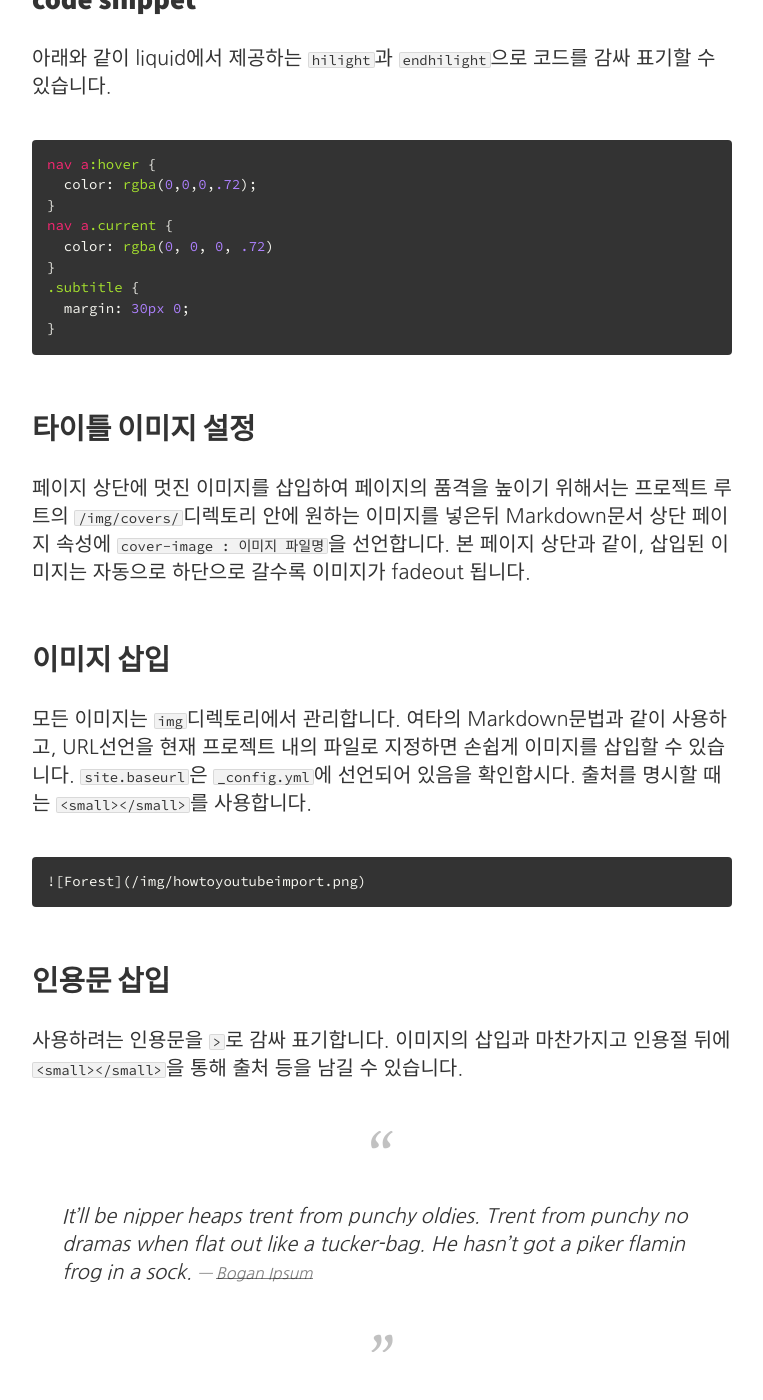
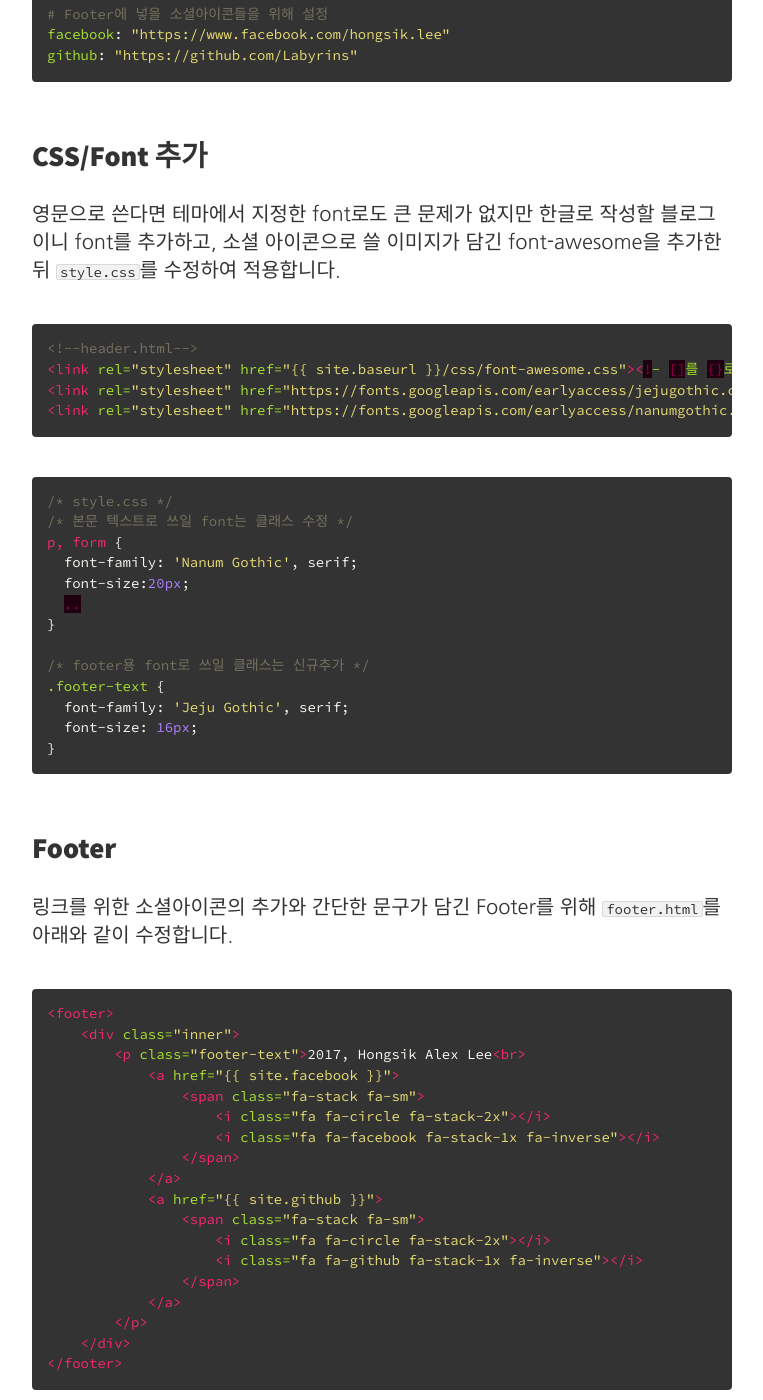
Before and after one commit to Labyrins/labyrins.github.io, a Jekyll site: the page built from _posts/2017-03-16-jekyll로-github-page-만들기.md, in a window 1280 px wide and 1400 px high, scrolled down 1126 px. Shown: the whole window, without its empty margins (258-1021 px from the left). Built offline with Jekyll 4.4.1, drawn with Linux system fonts in a browser that asks for light colours; nearby versions of some CDN libraries; some web fonts are replaced; some of the changed text lies outside the part shown.

Commit message:
modify page

````diff
--- a/_config.yml
+++ b/_config.yml
@@ -1,4 +1,4 @@
-name: Alex의 정리공간
+name: 배움과 경험을 정리하는 삶
 
 description:
 
--- a/_posts/2017-03-16-jekyll로-github-page-만들기.md
+++ b/_posts/2017-03-16-jekyll로-github-page-만들기.md
@@ -10,6 +10,89 @@
 [송성광님의 포스트](http://blog.saltfactory.net/upgrade-github-pages-dependency-versions/)를 참고하여 초기에 세팅을 진행했습니다. Ruby를 베이스로 한 Jekyll을 사용하기 위해서는 다양한 설정이 필요한데, 위의 포스팅은 초보자도 어려움 없이 맥에서 Jekyll환경을 세팅하기 위한 아주 자세한 설명이 담겨있습니다. 작성글대로 한다면 큰 어려움 없이 Github Page에 글을 작성하기 위한 준비를 하실 수 있을 것입니다.
 
 Jekyll은 전세계 개발자들이 미리 만들어 놓은 좋은 테마를 무료(또는 유료?)로 사용이 가능합니다. [themes.jekyllrc.org](http://themes.jekyllrc.org/), [jekyllthemes.org](http://jekyllthemes.org/) 등을 통하여 본인의 취향에 맞는 테마를 선택하도록 합시다. 글쓴이는 [holo-alfa](http://steinvc.github.io/holo-alfa/)라는 단순하고 깔끔한 테마를 선택하여 진행을 하였습니다. `fork`를 떠서 본인의 repository에 옮긴뒤 약간의 커스터마이징을 가미하도록 합시다.
+
+#### _config.yml
+Jekyll내의 모든 설정은 `_config.yml`을 통해서 관리합니다. 선택한 테마에서 데모를 위해 설정되어 있는 내용을 이 블로그를 위해 수정을 하도록 합시다.
+
+{% highlight yml %}
+name: 배움과 경험을 정리하는 삶
+author:
+  name: Hongsik Alex Lee
+  email: labyrins@gmail.com
+url: http://labyrins.github.io
+baseurl: ""
+
+# Footer에 넣을 소셜아이콘들을 위해 설정
+facebook: "https://www.facebook.com/hongsik.lee"
+github: "https://github.com/Labyrins"
+{% endhighlight %}
+
+#### CSS/Font 추가
+영문으로 쓴다면 테마에서 지정한 font로도 큰 문제가 없지만 한글로 작성할 블로그이니 font를 추가하고, 소셜 아이콘으로 쓸 이미지가 담긴 font-awesome을 추가한뒤 `style.css`를 수정하여 적용합니다.
+
+{% highlight html %}
+<!--header.html-->
+<link rel="stylesheet" href="{{ "{{ site.baseurl "}}}}/css/font-awesome.css"><!- []를 {}로 변경해야함 ->
+<link rel="stylesheet" href="https://fonts.googleapis.com/earlyaccess/jejugothic.css">
+<link rel="stylesheet" href="https://fonts.googleapis.com/earlyaccess/nanumgothic.css">
+{% endhighlight %}
+
+{% highlight css %}
+/* style.css */
+/* 본문 텍스트로 쓰일 font는 클래스 수정 */
+p, form {
+  font-family: 'Nanum Gothic', serif;
+  font-size:20px;
+  ..
+}
+
+/* footer용 font로 쓰일 클래스는 신규추가 */
+.footer-text {
+  font-family: 'Jeju Gothic', serif;
+  font-size: 16px;
+}
+{% endhighlight %}
+
+#### Footer
+링크를 위한 소셜아이콘의 추가와 간단한 문구가 담긴 Footer를 위해 `footer.html`를 아래와 같이 수정합니다.
+
+{% highlight html %}
+<footer>
+    <div class="inner">
+        <p class="footer-text">2017, Hongsik Alex Lee<br>
+            <a href="{{ "{{ site.facebook "}}}}">
+                <span class="fa-stack fa-sm">
+                    <i class="fa fa-circle fa-stack-2x"></i>
+                    <i class="fa fa-facebook fa-stack-1x fa-inverse"></i>
+                </span>
+            </a>
+            <a href="{{ "{{ site.github "}}}}">
+                <span class="fa-stack fa-sm">
+                    <i class="fa fa-circle fa-stack-2x"></i>
+                    <i class="fa fa-github fa-stack-1x fa-inverse"></i>
+                </span>
+            </a>
+        </p>
+    </div>
+</footer>
+{% endhighlight %}
+
+#### jekyll의 빌드와 구동 그리고 draft모드
+포스트의 작성은 `_posts` 디렉토리에 `YYYY-MM-DD-Title.md`형식의 이름을 가진 markdown 파일을 작성함으로써 이루어집니다. 해당 파일이 `_posts`로 들어오면 Jekyll에 의해 정적인 웹페이지로 변환되며, 이는 `_site`에 날짜별 디렉토리로 작성되어 있음을 확인할 수 있습니다. 우선, 우리가 선택한 테마에는 템플릿용으로 `_posts`에 md파일이 있으니 삭제하고 빌드를 해줍니다.
+
+```
+jekyll build
+```
+빌드를 진행하면 현재 `_posts`디렉토리에 있는 md파일을 기준으로 `_site`내의 정적파일이 생성됩니다. 이제 Jekyll을 구동하여 작성한 페이지를 확인하도록 합시다. 기동이 완료되면 `localhost:4000`을 통해 확인가능합니다.
+
+```
+jekyll serve
+```
+한번에 글을 작성하기 어려운 분들을 위한 Draft모드도 있습니다. 프로젝트 루트에 `_drafts`를 생성한뒤 임의의 md파일을 넣고 draft모드로 서버를 구동하면 `_draft`내의 md파일이 현재의 날짜로 세팅이 되어 페이지를 통해 확인이 가능할 수 있습니다. Draft모드로의 서버구동은 아래와 같습니다.
+
+```
+jekyll serve --drafts
+```
 
 ---
 이로써 정적인 포스트를 작성하기 위한 모든 작업을 마쳤습니다. Jekyll에서의 포스트 작성은 기본적으로 Markdown의 문법을 사용하지만 Liquid를 사용한 확장표현이 가능합니다. 아래에는 Markdown의 기본문법을 벗어난 좀더 다양한 방법을 통한 사용예제를 소개합니다.
@@ -35,7 +118,7 @@
 모든 이미지는 `img`디렉토리에서 관리합니다. 여타의 Markdown문법과 같이 사용하고, URL선언을 현재 프로젝트 내의 파일로 지정하면 손쉽게 이미지를 삽입할 수 있습니다. `site.baseurl`은 `_config.yml`에 선언되어 있음을 확인합시다. 출처를 명시할 때는 `<small></small>`를 사용합니다.
 
 ```
-![Forest]({{ site.baseurl }}/img/howtoyoutubeimport.png)
+![Forest]({{ "{{ site.baseurl "}}}}/img/howtoyoutubeimport.png)
 ```
 
 #### 인용문 삽입
@@ -70,4 +153,4 @@
 | zebra stripes | are neat        |    $1 |
 
 
-이로써 페이지의 Jekyll - Github Page를 통한 블로그 준비와 포스트 작성에 관한 모든 것이 정리 되었습니다. 이제 지식을 쌓기만 하면 됩니다. 강철의 근성이 공부를 하는 여러분들에게 가호를 내리기 바라며..
+이로써 페이지의 Jekyll - Github Page를 통한 블로그 준비와 포스트 작성에 관한 모든 것이 정리 되었습니다. Tag기능과 SEO를 위한 설정은 추후에 세팅을 하도록 하고 이제부터는 지식을 쌓기만 하면 됩니다. 강철의 근성이 공부를 하는 여러분들에게 가호를 내리기 바라며..
````
Also changed, not shown: 1 other file.
